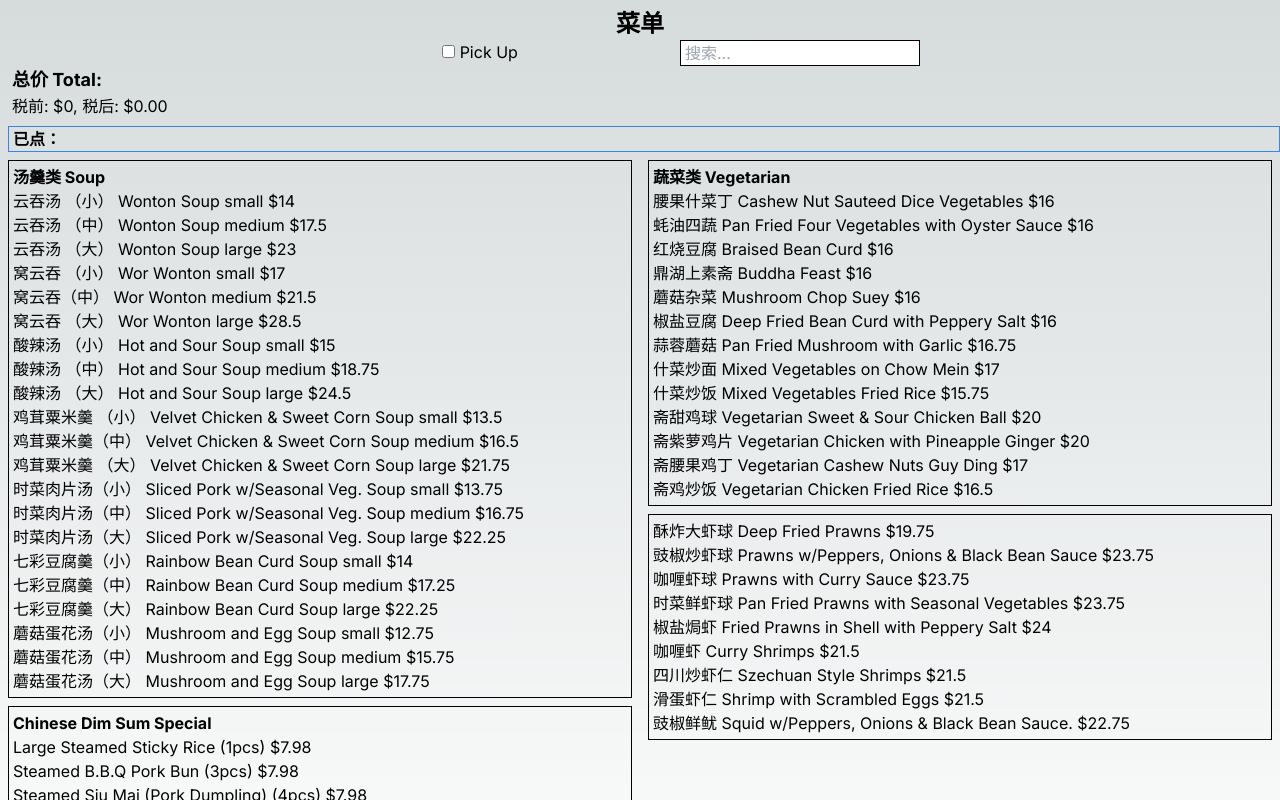
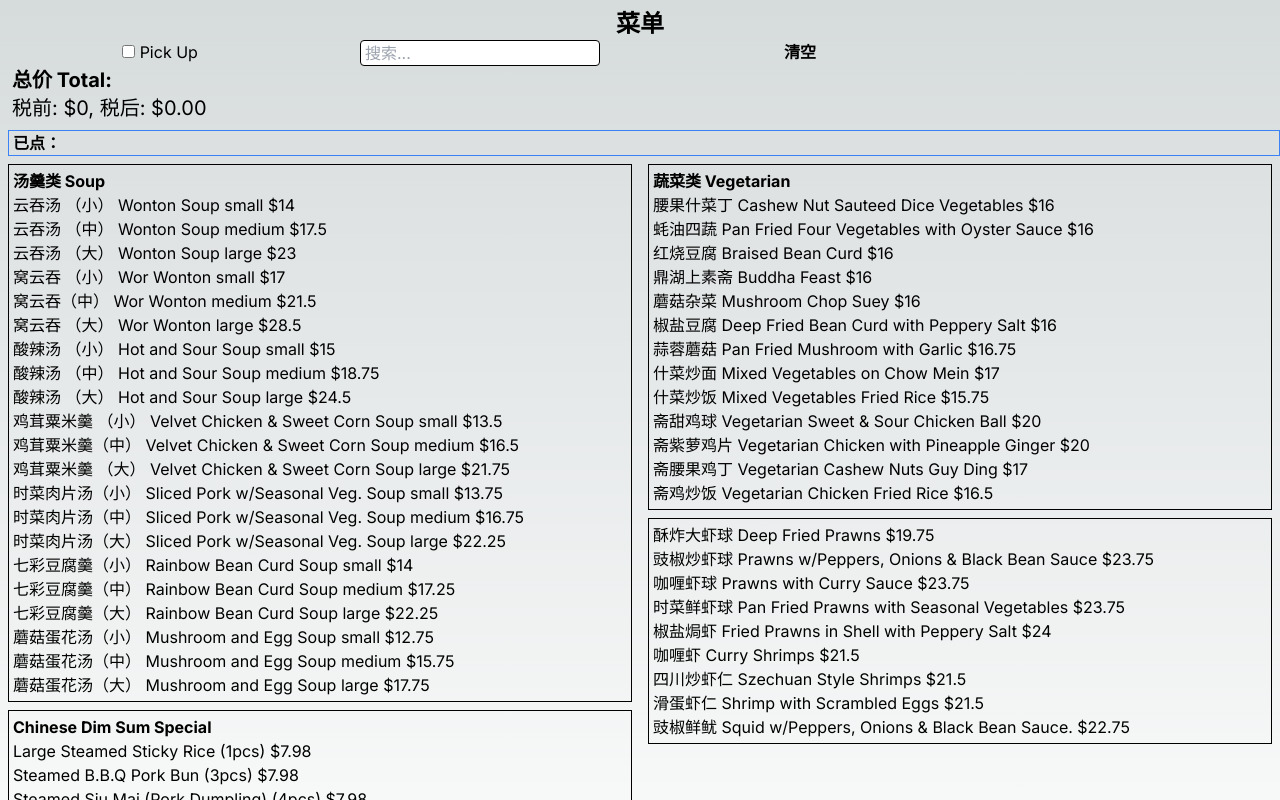
Before and after one commit to SarahQu/chinese-menu, a Next.js app: page / in a window 1280 px wide. Shown: the top 800 px of the page. Built offline with nearby package versions, Linux system fonts and the light colour scheme.

Commit message:
Fix search, add clear function

```diff
--- a/app/itemReducer.js
+++ b/app/itemReducer.js
@@ -28,5 +28,10 @@ export default function itemReducer(item, action) {
                 }
             }
         }
+        case 'clear': {
+            return {
+                ...action.initialItem
+            }
+        }
     }
 }
--- a/app/page.js
+++ b/app/page.js
@@ -48,6 +48,13 @@ export default function Home() {
     setPickUp(!pickUp)
   }
 
+  let handleClear = () => {
+    dispatch({
+        type: 'clear',
+        initialItem: initialItem
+    })
+  }
+
 
   let getPrice = (price, pickUp) => {
     let afteTax = (price * (1 + TAX_RATE)).toFixed(2)
@@ -63,20 +70,21 @@ export default function Home() {
       </Head>
       <h1 class="text-center text-2xl font-bold mt-2">菜单</h1>
       <div class="flex text-center">
-        <div class="basis-1/4"></div>
         <div class="basis-1/4">
           <input type="checkbox" id="pickup" name="pickup" checked={pickUp} onChange={handleChangPickup}></input>
           <label htmlFor="pickup"> Pick Up</label>
         </div>
-
         <div class="basis-1/4">
           <Search allItems={item} onClickSearchResult={handleIncreaseItem}></Search>
+        </div>
+        <div class="basis-1/4">
+          <span class="cursor-pointer font-bold" onClick={handleClear}>清空</span>
         </div>
       </div>
 
 
-      <h2 class="text-lg font-bold pl-3">总价 Total: </h2>
-      <h2 class="pl-3">{getPrice(Number(item['total'].price), pickUp)}</h2>
+      <h2 class="text-xl font-bold pl-3">总价 Total: </h2>
+      <h2 class="text-xl pl-3">{getPrice(Number(item['total'].price), pickUp)}</h2>
       <div class="border-[1px] border-blue-500 border-solid pl-1 ml-2 mt-2">
         <p class="font-bold ">已点：</p>
         {
--- a/app/search.js
+++ b/app/search.js
@@ -11,7 +11,10 @@ export default function Search({allItems, onClickSearchResult}) {
 
         let results = []
         if(searchKey !== undefined && searchKey !== '') {
-            results = Object.entries(allItems).filter(([k, v]) => {return k.toLowerCase().indexOf(searchKey) !== -1})
+            results = Object.entries(allItems).filter(
+                ([k, v]) => {
+                    return v.desc.toLowerCase().indexOf(searchKey) !== -1 || v.desc_ch.indexOf(searchKey) !== -1
+                })
         }
 
         setSearchResults(results)
@@ -28,7 +31,7 @@ export default function Search({allItems, onClickSearchResult}) {
         <div >
             <input
                 type="text"
-                class="border-[1px] pl-1 border-solid border-black"
+                class="border-[1px] pl-1 border-solid border-black rounded"
                 value={inputValue}
                 onChange={search}
                 placeholder="搜索...">
```
